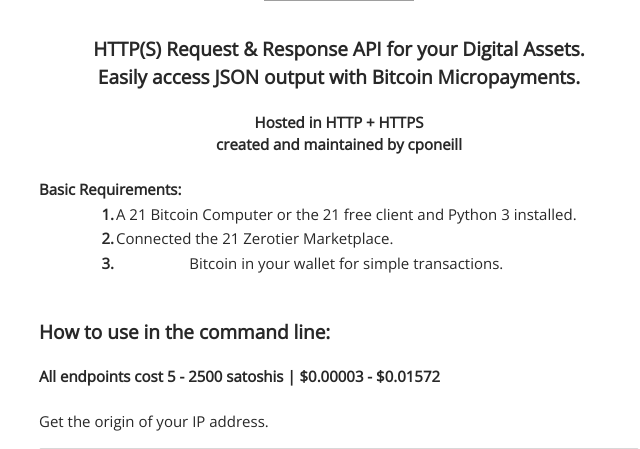
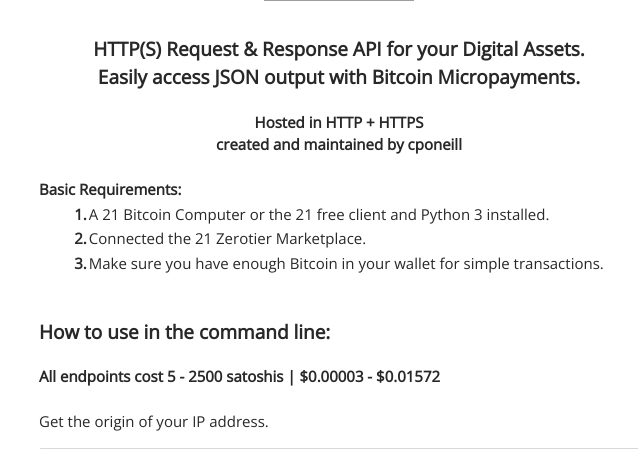
Before and after one commit to Blockshare/request402-django-framework, a Django app: page / in a window 1280 px wide. Shown: the part 302-751 px from the top of the page, without its empty margins (301-941 px from the left). Run offline with Django 3.2, Linux system fonts and the light colour scheme; lists and menus that the app fills with data are empty; grey boxes are pictures that could not be loaded.

Commit message:
copy update

```diff
--- a/get_request/templates/index.html
+++ b/get_request/templates/index.html
@@ -143,7 +143,7 @@
             </tr>
             <tr>
               <th><b>3.  </b></th>
-              <th align"left">Bitcoin in your wallet for simple transactions.</th>
+              <th align"left">Make sure you have enough Bitcoin in your wallet for simple transactions.</th>
             </tr>
           </table><br />
          </center>
```
